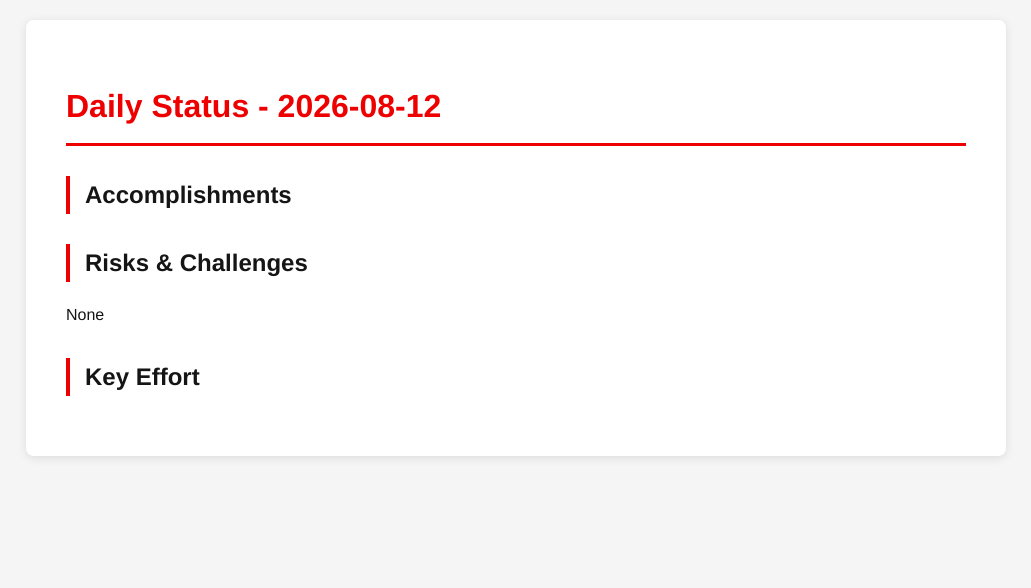
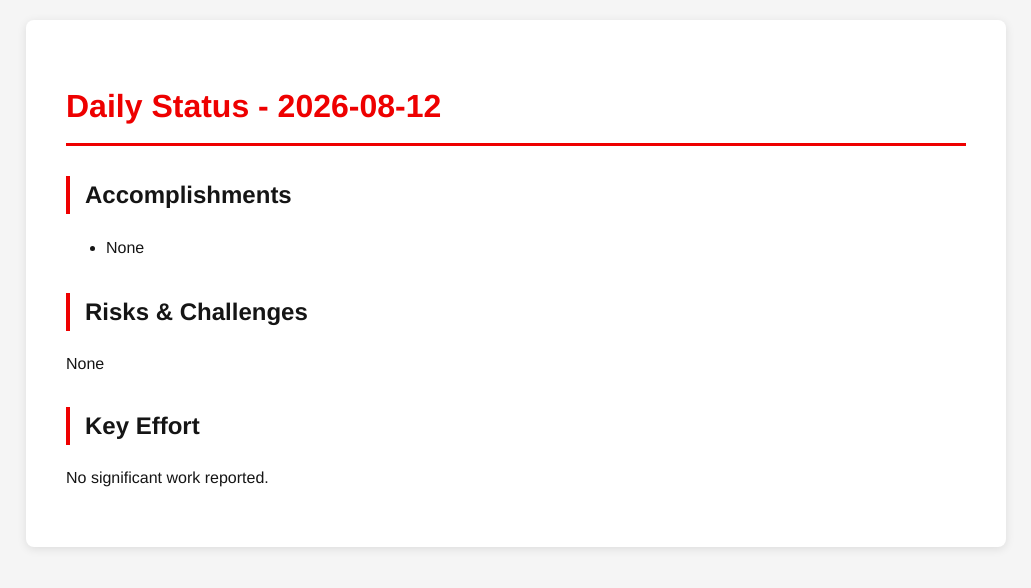
Before and after one commit to tzvatot/daily-status, a Jekyll site: the page built from 2026-08-12.md, in a window 1280 px wide. Shown: the top 588 px of the page, without its empty margins (124-1155 px from the left). Built offline with Jekyll 4.4.1, drawn with Linux system fonts in a browser that asks for light colours.

Commit message:
Daily status update - 2026-08-12

```diff
--- a/2026-08-12.md
+++ b/2026-08-12.md
@@ -7,8 +7,10 @@ date: 2026-08-12
 # Daily Status - 2026-08-12
 
 ## Accomplishments
+- None
 
 ## Risks & Challenges
 None
 
 ## Key Effort
+No significant work reported.
```
